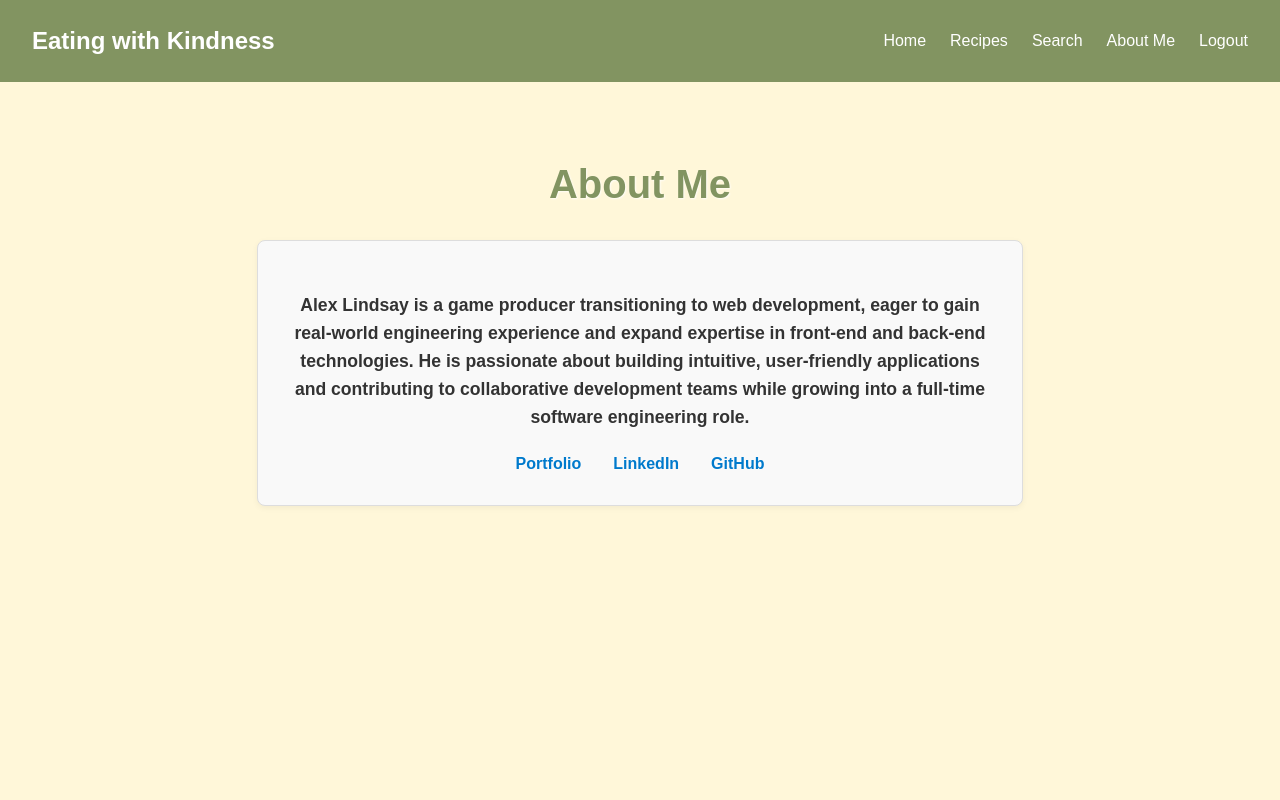
After one commit to lorondo/TestScripts, a Django app: page /about/ in a window 1280 px wide. The commit adds this page. Run offline with Django 4.2, Linux system fonts and the light colour scheme; a user stored in the database is signed in.

Commit message:
added about me page

```diff
--- a/achievement_2/exercise_2.2/src/recipes/static/recipes/style.css
+++ b/achievement_2/exercise_2.2/src/recipes/static/recipes/style.css
@@ -283,3 +283,41 @@ form select, form input[type="text"], form textarea {
   font-weight: bold;
   margin-bottom: 1rem;
 }
+
+/* About page specific styles */
+
+.about-me-detail {
+    background-color: var(--background-light, #f9f9f9);
+    border: 1px solid var(--border-color, #ddd);
+    border-radius: 8px;
+    padding: 2rem;
+    max-width: 700px;
+    margin: 1rem auto 3rem;
+    box-shadow: 0 2px 6px rgba(0,0,0,0.05);
+}
+
+.description p {
+    font-size: 1.1rem;
+    line-height: 1.6;
+    color: var(--text-primary, #333);
+    margin-bottom: 1.5rem;
+}
+
+.about-me-info {
+    display: flex;
+    gap: 2rem;
+    justify-content: center;
+    font-weight: 600;
+}
+
+.about-me-info a {
+    color: var(--link-color, #007acc);
+    text-decoration: none;
+    transition: color 0.3s ease;
+}
+
+.about-me-info a:hover,
+.about-me-info a:focus {
+    color: var(--link-hover-color, #004a99);
+    text-decoration: underline;
+}
--- /dev/null
+++ b/achievement_2/exercise_2.2/src/recipes/templates/recipes/about_me.html
@@ -0,0 +1,43 @@
+{% load static %}
+<!DOCTYPE html>
+<html lang="en">
+<head>
+    <meta charset="UTF-8" />
+    <title>About Me</title>
+    <link rel="stylesheet" href="{% static 'recipes/style.css' %}" />
+    <script src="{% static 'recipes/home.js' %}" defer></script>
+</head>
+<body class="no-bg-image">
+    <nav class="navbar">
+        <div class="brand">Eating with Kindness</div>
+        <div class="hamburger" onclick="toggleMenu()">☰</div>
+        <ul class="nav-links" id="navLinks">
+            <li><a href="{% url 'recipes_home' %}">Home</a></li>
+            <li><a href="{% url 'recipe_list' %}">Recipes</a></li>
+            <li><a href="{% url 'ingredient_search' %}">Search</a></li>
+            <li><a href="{% url 'about_me' %}">About Me</a></li>
+            <li><a href="{% url 'logout' %}">Logout</a></li>
+        </ul>
+    </nav>
+
+    <main class="content detail-wrapper">
+        <h2 class="page-title">About Me</h2>
+        <section class="about-me-detail">
+            <article class="description">
+                <p>
+                    Alex Lindsay is a game producer transitioning to web development, eager to gain real-world engineering
+                    experience and expand expertise in front-end and back-end technologies. He is passionate
+                    about building intuitive, user-friendly applications and contributing to collaborative
+                    development teams while growing into a full-time software engineering role.
+                </p>
+            </article>
+
+            <nav class="about-me-info">
+                <a href="https://lorondo.github.io/portfolio-website/" target="_blank" rel="noopener noreferrer">Portfolio</a>
+                <a href="https://www.linkedin.com/in/alex-lindsay-8097a755" target="_blank" rel="noopener noreferrer">LinkedIn</a>
+                <a href="https://github.com/lorondo" target="_blank" rel="noopener noreferrer">GitHub</a>
+            </nav>
+        </section>
+    </main>
+</body>
+</html>
--- a/achievement_2/exercise_2.2/src/recipes/templates/recipes/detail.html
+++ b/achievement_2/exercise_2.2/src/recipes/templates/recipes/detail.html
@@ -15,6 +15,7 @@
             <li><a href="{% url 'recipes_home' %}">Home</a></li>
             <li><a href="{% url 'recipe_list' %}">Recipes</a></li>
             <li><a href="{% url 'ingredient_search' %}">Search</a></li>
+            <li><a href="{% url 'about_me' %}">About Me</a></li>
             <li><a href="{% url 'logout' %}">Logout</a></li>
         </ul>
     </nav>
--- a/achievement_2/exercise_2.2/src/recipes/templates/recipes/main.html
+++ b/achievement_2/exercise_2.2/src/recipes/templates/recipes/main.html
@@ -16,6 +16,7 @@
         <li><a href="{% url 'recipes_home' %}">Home</a></li>
         <li><a href="{% url 'recipe_list' %}">Recipes</a></li>
         <li><a href="{% url 'ingredient_search' %}">Search</a></li>
+        <li><a href="{% url 'about_me' %}">About Me</a></li>
         <li><a href="{% url 'logout' %}">Logout</a></li>
     </ul>
 </nav>
--- a/achievement_2/exercise_2.2/src/recipes/templates/recipes/recipes_home.html
+++ b/achievement_2/exercise_2.2/src/recipes/templates/recipes/recipes_home.html
@@ -16,6 +16,7 @@
            <li><a href ="{% url 'recipes_home' %}">Home</a></li>
            <li><a href ="{% url 'recipe_list' %}">Recipes</a></li>
            <li><a href ="{% url 'ingredient_search' %}">Search</a></li>
+           <li><a href="{% url 'about_me' %}">About Me</a></li>
            <li><a href ="{% url 'logout' %}">Logout</a></li>
         </ul>
     </nav>
--- a/achievement_2/exercise_2.2/src/recipes/templates/recipes/records.html
+++ b/achievement_2/exercise_2.2/src/recipes/templates/recipes/records.html
@@ -15,6 +15,7 @@
   <ul class="nav-links" id="navLinks">
     <li><a href="{% url 'recipes_home' %}">Home</a></li>
     <li><a href="{% url 'recipe_list' %}">Recipes</a></li>
+    <li><a href="{% url 'about_me' %}">About Me</a></li>
     <li><a href="{% url 'logout' %}">Logout</a></li>
   </ul>
 </nav>
--- a/achievement_2/exercise_2.2/src/recipes/urls.py
+++ b/achievement_2/exercise_2.2/src/recipes/urls.py
@@ -1,5 +1,5 @@
 from django.urls import path
-from .views import RecipeListView, RecipeDetailView
+from .views import RecipeListView, RecipeDetailView, AboutView
 from .views import home
 from . import views
 
@@ -8,4 +8,5 @@ urlpatterns = [
    path('recipes/', RecipeListView.as_view(), name='recipe_list'),
    path('list/<pk>', RecipeDetailView.as_view(), name='detail'),
    path('search/', views.ingredient_search, name='ingredient_search'),
+   path('about/', AboutView.as_view(), name='about_me'),
 ]
--- a/achievement_2/exercise_2.2/src/recipes/views.py
+++ b/achievement_2/exercise_2.2/src/recipes/views.py
@@ -1,5 +1,5 @@
 from django.shortcuts import render
-from django.views.generic import ListView, DetailView
+from django.views.generic import ListView, DetailView, TemplateView
 from .models import Recipe
 #to protect class-based view
 from django.contrib.auth.mixins import LoginRequiredMixin
@@ -96,3 +96,6 @@ class RecipeListView(LoginRequiredMixin, ListView):
 class RecipeDetailView(LoginRequiredMixin, DetailView):
     model = Recipe
     template_name = 'recipes/detail.html'
+
+class AboutView(LoginRequiredMixin, TemplateView):
+    template_name = 'recipes/about_me.html'
```
Also changed, not shown: achievement_2/exercise_2.2/src/db.sqlite3, achievement_2/exercise_2.2/src/media/recipes/17481-simple-white-cake-DDMFS-4x3-89bf9ff32d0c40179a3d752d4d25f22a.webp (added), achievement_2/exercise_2.2/src/media/recipes/17981-one-bowl-chocolate-cake-iii-DDMFS-beauty-4x3-d2e182087e4b42a3a281a0a355ea60d1.webp (added), achievement_2/exercise_2.2/src/media/recipes/27491-aunt-annes-coffee-cake-DDMFS-4x3-fe51b7cce82a491a89361122aea85b0d.webp (added), achievement_2/exercise_2.2/src/media/recipes/Basic-Hard-Boiled-Eggs-2715529677.jpg (added), achievement_2/exercise_2.2/src/media/recipes/Carrot-Cake-Cupcakes_5-252380643.jpg (added), achievement_2/exercise_2.2/src/media/recipes/lemon-bundt-cake-recipe-SQUARE-4095551602.jpg (added), achievement_2/exercise_2.2/src/media/recipes/scrambled_eggs.jpg (added), achievement_2/exercise_2.2/src/media/recipes/smores-marshmallow-i498951239-4209994529.jpg (added), achievement_2/exercise_2.2/src/media/recipes/tuna_sandwich.jpg (added), achievement_2/exercise_2.2/src/media/recipes/watermelon_lime_popsicles_recipe-196331293.jpg (added).
